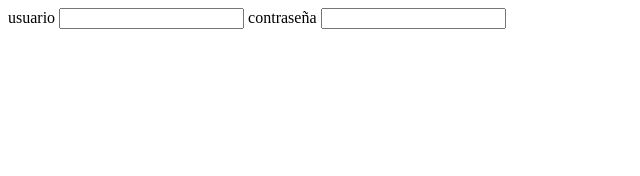
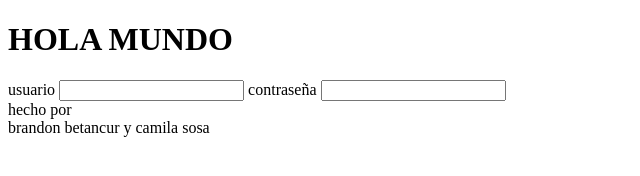
Before and after one commit to camisosa1022/repositorio, a plain HTML site: page index.html in a window 1280 px wide. Shown: the whole page, without its empty margins (0-640 px from the left). Drawn offline with Linux system fonts and the light colour scheme.

Commit message:
repositorio

```diff
--- a/index.html
+++ b/index.html
@@ -6,12 +6,12 @@
     <meta name="viewport" content="width=device-width, initial-scale=1.0">
     <title>Document</title>
 </head>
+<h1>HOLA MUNDO</h1>
 <body>
-
     <form>
     <label for="usuario">usuario</label>
     <input type="text">
     <label for="contraseña">contraseña</label>
-    <input type="text">
+    <input type="text"><footer>hecho por</footer><footer>brandon betancur y camila sosa</footer>
 </body>
 </html>
```
Also changed, not shown: index 2.html (deleted, +0 -12 lines).
